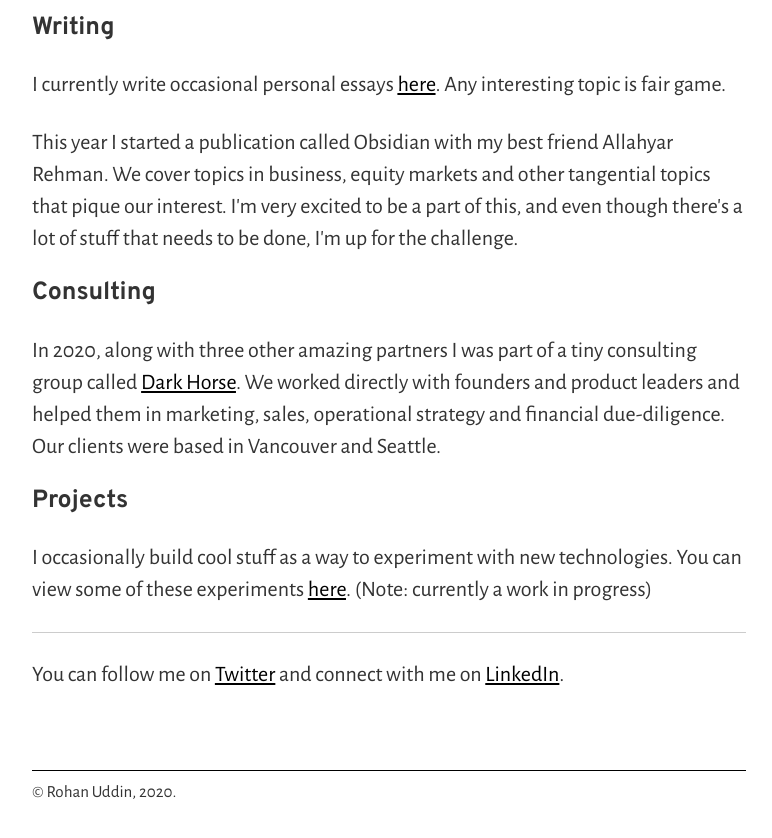
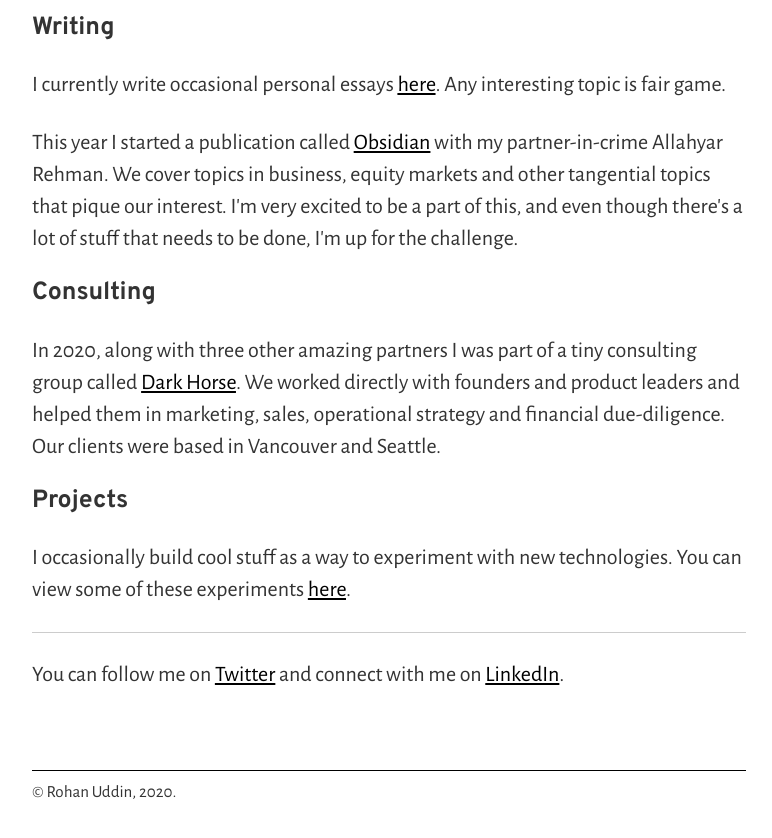
Before and after one commit to rohan-uddin/gatsby-blog, a Gatsby site: page / in a window 1280 px wide. Shown: the part 1240-2078 px from the top of the page, without its empty margins (251-1023 px from the left). Built offline with nearby package versions, Linux system fonts and the light colour scheme; Gatsby itself is replaced by a stand-in of ours.

Commit message:
minor modifications to homepage

```diff
--- a/gatsby-config.js
+++ b/gatsby-config.js
@@ -42,6 +42,7 @@ module.exports = {
           }
         ]
       }
-    }
+    },
+    `gatsby-plugin-mdx`,
   ]
 }
--- a/package.json
+++ b/package.json
@@ -14,7 +14,10 @@
   },
   "dependencies": {
     "@contentful/rich-text-react-renderer": "^13.4.0",
+    "@mdx-js/mdx": "^1.6.22",
+    "@mdx-js/react": "^1.6.22",
     "gatsby": "^2.20.31",
+    "gatsby-plugin-mdx": "^2.2.0",
     "gatsby-plugin-react-helmet": "^3.3.0",
     "gatsby-plugin-sass": "^2.2.4",
     "gatsby-plugin-sharp": "^2.5.7",
--- a/src/pages/index.js
+++ b/src/pages/index.js
@@ -24,7 +24,7 @@ const IndexPage = () => {
 
             <h3>Writing</h3>
             <p>I currently write occasional personal essays <Link to="/essays">here</Link>. Any interesting topic is fair game.</p>
-            <p>This year I started a publication called Obsidian with my best friend Allahyar Rehman. We cover topics in business, equity markets and other tangential topics that pique our interest. I'm very excited to be a part of this, and even though there's a lot of stuff that needs to be done, I'm up for the challenge.</p>
+            <p>This year I started a publication called <a href="https://obsidian.substack.com/p/introducing-obsidian">Obsidian</a> with my partner-in-crime Allahyar Rehman. We cover topics in business, equity markets and other tangential topics that pique our interest. I'm very excited to be a part of this, and even though there's a lot of stuff that needs to be done, I'm up for the challenge.</p>
 
             <h3>Consulting</h3>
             <p>In 2020, along with three other amazing partners I was part of a tiny consulting group called <a href="https://darkhorseconsultants.com/">Dark Horse</a>. We worked directly with founders and product leaders and helped them in marketing, sales, operational strategy and financial due-diligence. Our clients were based in Vancouver and Seattle.</p>
@@ -32,7 +32,7 @@ const IndexPage = () => {
 
 
             <h3>Projects</h3>
-            <p>I occasionally build cool stuff as a way to experiment with new technologies. You can view some of these experiments <Link to="/projects">here</Link>. (Note: currently a work in progress)</p>
+            <p>I occasionally build cool stuff as a way to experiment with new technologies. You can view some of these experiments <a href="https://github.com/rohan-uddin?tab=repositories">here</a>.</p>
 
             <hr></hr>
             <p>You can follow me on <a href="https://twitter.com/m_rohan_uddin">Twitter</a> and connect with me on <a href="https://www.linkedin.com/in/rohan-uddin/">LinkedIn</a>.</p>
```
Also changed, not shown: 1 other file.
